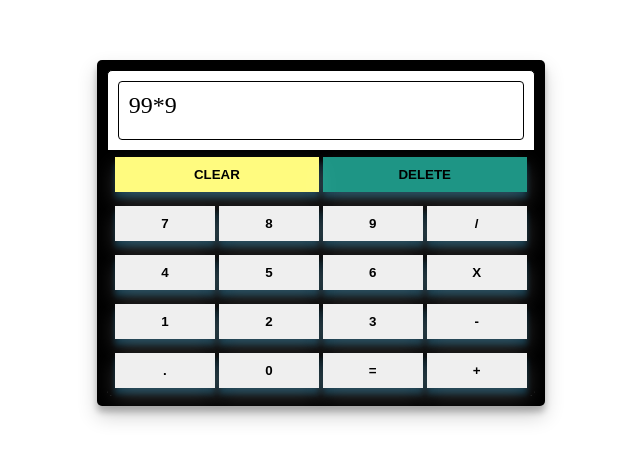
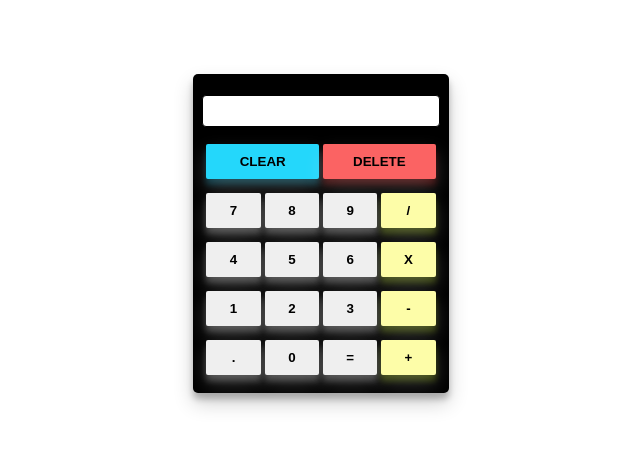
Before and after one commit to ahsannaeem150/calculator, a plain HTML site: page index.html in a window 1280 px wide. Shown: the part 167-628 px from the top of the page, without its empty margins (319-959 px from the left). Drawn offline with Linux system fonts and the light colour scheme.

Commit message:
Add styles to calculator buttons and complete UI
Added border colors to each button
UI for calculator is Complete

```diff
--- a/index.html
+++ b/index.html
@@ -13,7 +13,7 @@
         <div class="calculator-container">
             <div class="calculator-innerbox">
                 <div class="calculator-screen">
-                    <h1 class="input-top">99*9</h1>
+                    <h1 class="input-top"></h1>
                     <div class="output-div">
                         <h1></h1>
                         <h1 class="output-bottom"></h1>
--- a/styles.css
+++ b/styles.css
@@ -15,9 +15,11 @@
 .calculator-container {
     /* border: 1px solid black; */
     border-radius: 5px;
-    width: 35%;
+    width: 20%;
     background-color: black;
     display: flex;
+    justify-content: center;
+    align-items: center;
     flex-direction: column;
     box-shadow: 0 10px 20px rgba(0, 0, 0, 0.19), 0 6px 6px rgba(0, 0, 0, 0.23);
 }
@@ -25,9 +27,8 @@
 .calculator-innerbox {
     margin: 10px;
     width: 95%;
-    background-color: white;
+    border-radius: 5px;
     display: flex;
-    border-radius: 5px;
     justify-content: center;
     flex-direction: column;
     border: 1px solid black;
@@ -38,12 +39,16 @@
     margin: 10px;
     align-self: center;
     height: auto;
+    color: aliceblue;
+    background-color: white;
     display: flex;
     flex-direction: column;
     word-wrap: break-word;
     word-break: break-all;
+    color: black;
+    align-self: center;
     flex-wrap: wrap;
-    width: 95%;
+    width: 97%;
     border-radius: 4px;
 }
 
@@ -71,8 +76,9 @@
     border: none;
     box-shadow: none;
     outline: none;
-    border-color: rgb(6, 139, 255);
-    box-shadow: 0 10px 20px rgba(255, 255, 255, 0.19), 0 6px 6px rgba(0, 179, 255, 0.23);
+    border-radius: 2px;
+    border-color: rgb(255, 255, 255);
+    box-shadow: 0 10px 20px rgba(255, 255, 255, 0.19), 0 6px 6px rgba(255, 255, 255, 0.23);
     margin: 2px;
 }
 
@@ -100,9 +106,22 @@
     border-radius: 10px;
 } */
 .deleteBtn {
-    background-color: rgba(44, 217, 194, 0.687)
+    background-color: rgb(251, 99, 99);
+    box-shadow: 0 10px 20px rgba(255, 255, 255, 0.19), 0 6px 6px rgba(255, 23, 23, 0.23);
+
 }
 
 .clearBtn {
-    background-color: rgb(255, 251, 127);
+    background-color: rgb(36, 215, 251);
+    box-shadow: 0 10px 20px rgba(255, 255, 255, 0.19), 0 6px 6px rgba(0, 203, 254, 0.23);
+
 }
+
+.divideBtn,
+.multiplyBtn,
+.minusBtn,
+.plusBtn {
+    background-color: rgb(253, 253, 168);
+    box-shadow: 0 10px 20px rgba(255, 255, 255, 0.19), 0 6px 6px rgba(203, 254, 17, 0.23);
+
+}
```
